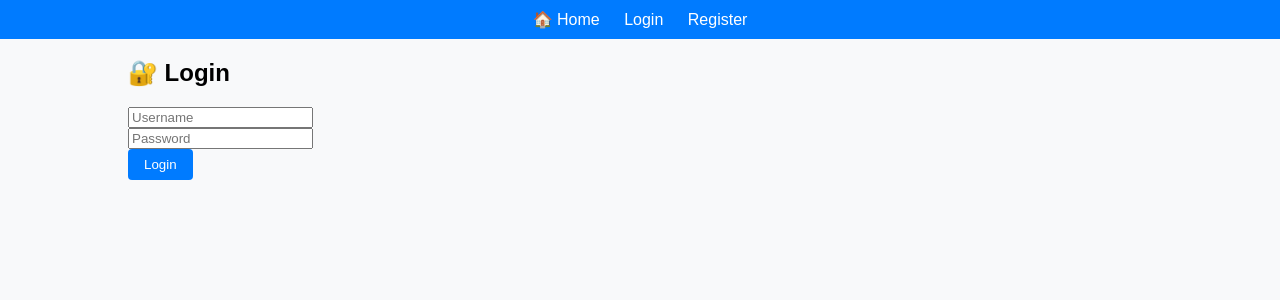
After one commit to Kairyou-ML/mini_project, a Flask app: page /login in a window 1280 px wide. The commit adds this page. Shown: the top 300 px of the page. Run offline with Flask 3, Linux system fonts and the light colour scheme.

Commit message:
WebApp - update login, logout, admin permission; fix database; add schema.sql

```diff
--- a/WebBlog/app.py
+++ b/WebBlog/app.py
@@ -1,19 +1,35 @@
-from flask import Flask, render_template, request, redirect, url_for
-import sqlite3
-import os
+
+import sqlite3, os, hashlib
+from flask import Flask, render_template, request, redirect, url_for, session, flash
 
 app = Flask(__name__)
-DB_FILE = "blog.db"
+app.secret_key = '123345'
+DB_FILE = 'blog.db'
 
-# Database setup
+def init_db():
+    with sqlite3.connect(DB_FILE) as conn:
+        with open('schema.sql', 'r') as f:
+            conn.executescript(f.read())
+
+
+
+# DATABASE SETUP
 def init_db():
     if not os.path.exists(DB_FILE):
         conn = sqlite3.connect(DB_FILE)
         c = conn.cursor()
+        c.execute('''CREATE TABLE users (
+                        id INTEGER PRIMARY KEY AUTOINCREMENT,
+                        username TEXT UNIQUE NOT NULL,
+                        password TEXT NOT NULL,
+                        role TEXT DEFAULT 'user'
+                    )''')
         c.execute('''CREATE TABLE posts (
                         id INTEGER PRIMARY KEY AUTOINCREMENT,
                         title TEXT NOT NULL,
-                        content TEXT NOT NULL
+                        content TEXT NOT NULL,
+                        author_id INTEGER,
+                        FOREIGN KEY (author_id) REFERENCES users(id)
                     )''')
         conn.commit()
         conn.close()
@@ -23,25 +39,72 @@ def get_db_connection():
     conn.row_factory = sqlite3.Row
     return conn
 
-# Routes
+def hash_password(password):
+    return hashlib.sha256(password.encode()).hexdigest()
+
+# AUTH ROUTES
+@app.route('/register', methods=('GET', 'POST'))
+def register():
+    if request.method == 'POST':
+        username = request.form['username']
+        password = hash_password(request.form['password'])
+        conn = get_db_connection()
+        try:
+            conn.execute("INSERT INTO users (username, password) VALUES (?, ?)", (username, password))
+            conn.commit()
+            conn.close()
+            return redirect(url_for('login'))
+        except sqlite3.IntegrityError:
+            return render_template('register.html', error="Username already exists.")
+    return render_template('register.html')
+
+@app.route('/login', methods=('GET', 'POST'))
+def login():
+    if request.method == 'POST':
+        username = request.form['username']
+        password = hash_password(request.form['password'])
+        conn = get_db_connection()
+        user = conn.execute("SELECT * FROM users WHERE username = ? AND password = ?", (username, password)).fetchone()
+        conn.close()
+        if user:
+            session['user_id'] = user['id']
+            session['username'] = user['username']
+            session['role'] = user['role']
+            return redirect(url_for('index'))
+        else:
+            return render_template('login.html', error="Invalid credentials.")
+    return render_template('login.html')
+
+@app.route('/logout')
+def logout():
+    session.clear()
+    return redirect(url_for('index'))
+
+# BLOG ROUTES
 @app.route('/')
 def index():
     conn = get_db_connection()
-    posts = conn.execute("SELECT * FROM posts ORDER BY id DESC").fetchall()
+    posts = conn.execute('''
+        SELECT posts.*, users.username
+        FROM posts
+        JOIN users ON posts.author_id = users.id
+        ORDER BY posts.id DESC
+    ''').fetchall()
     conn.close()
     return render_template('index.html', posts=posts)
 
 @app.route('/create', methods=('GET', 'POST'))
 def create():
+    if 'user_id' not in session:
+        return redirect(url_for('login'))
+
     if request.method == 'POST':
         title = request.form['title']
         content = request.form['content']
-
-        if not title or not content:
-            return render_template('create.html', error="Please fill all fields.")
+        author_id = session['user_id']
 
         conn = get_db_connection()
-        conn.execute("INSERT INTO posts (title, content) VALUES (?, ?)", (title, content))
+        conn.execute("INSERT INTO posts (title, content, author_id) VALUES (?, ?, ?)", (title, content, author_id))
         conn.commit()
         conn.close()
         return redirect(url_for('index'))
@@ -50,11 +113,18 @@ def create():
 
 @app.route('/edit/<int:id>', methods=('GET', 'POST'))
 def edit(id):
+    if 'user_id' not in session:
+        return redirect(url_for('login'))
+
     conn = get_db_connection()
     post = conn.execute("SELECT * FROM posts WHERE id = ?", (id,)).fetchone()
 
-    if post is None:
-        return "Post not found.", 404
+    if not post:
+        return "Post not found", 404
+
+    # Only author or admin can edit
+    if post['author_id'] != session['user_id'] and session.get('role') != 'admin':
+        return "Access denied", 403
 
     if request.method == 'POST':
         title = request.form['title']
@@ -69,13 +139,25 @@ def edit(id):
 
 @app.route('/delete/<int:id>')
 def delete(id):
+    if 'user_id' not in session:
+        return redirect(url_for('login'))
+
     conn = get_db_connection()
+    post = conn.execute("SELECT * FROM posts WHERE id = ?", (id,)).fetchone()
+
+    if not post:
+        return "Post not found", 404
+
+    # Only author or admin can delete
+    if post['author_id'] != session['user_id'] and session.get('role') != 'admin':
+        return "Access denied", 403
+
     conn.execute("DELETE FROM posts WHERE id = ?", (id,))
     conn.commit()
     conn.close()
     return redirect(url_for('index'))
 
-# Main
+# MAIN
 if __name__ == '__main__':
     init_db()
     app.run(debug=True)
--- /dev/null
+++ b/WebBlog/schema.sql
@@ -0,0 +1,13 @@
+CREATE TABLE IF NOT EXISTS users (
+    id INTEGER PRIMARY KEY AUTOINCREMENT,
+    username TEXT UNIQUE NOT NULL,
+    password TEXT NOT NULL
+);
+
+CREATE TABLE IF NOT EXISTS posts (
+    id INTEGER PRIMARY KEY AUTOINCREMENT,
+    title TEXT NOT NULL,
+    content TEXT NOT NULL,
+    author_id INTEGER,
+    FOREIGN KEY(author_id) REFERENCES users(id)
+);
--- a/WebBlog/static/style.css
+++ b/WebBlog/static/style.css
@@ -1,48 +1,35 @@
 body {
-    font-family: Arial, sans-serif;
+    font-family: Arial;
     background: #f8f9fa;
-    color: #333;
     margin: 0;
-    padding: 0;
 }
-
 .navbar {
     background: #007BFF;
     padding: 10px;
     text-align: center;
 }
-
 .navbar a {
     color: white;
     margin: 0 10px;
     text-decoration: none;
 }
-
 .container {
     width: 80%;
     margin: 20px auto;
 }
-
 .post {
     background: white;
     padding: 15px;
-    margin-bottom: 10px;
     border-radius: 8px;
-    box-shadow: 0 0 4px rgba(0,0,0,0.1);
-}
-
-input, textarea {
-    width: 100%;
-    margin-bottom: 10px;
-    padding: 8px;
+    margin-bottom: 15px;
 }
 button {
     background: #007BFF;
     color: white;
     border: none;
     padding: 8px 16px;
-    border-radius: 5px;
+    border-radius: 4px;
 }
-button:hover {
-    background: #0056b3;
-}
+button:hover { background: #0056b3; }
+.error { color: red; }
+.user { color: #fff; margin: 0 10px; }
--- a/WebBlog/templates/base.html
+++ b/WebBlog/templates/base.html
@@ -2,16 +2,24 @@
 <html lang="en">
 <head>
     <meta charset="UTF-8">
-    <title>Simple Blog</title>
+    <title>Flask Blog</title>
     <link rel="stylesheet" href="{{ url_for('static', filename='style.css') }}">
 </head>
 <body>
-    <div class="navbar">
-        <a href="{{ url_for('index') }}">🏠 Home</a>
+<nav class="navbar">
+    <a href="{{ url_for('index') }}">🏠 Home</a>
+    {% if session.get('user_id') %}
         <a href="{{ url_for('create') }}">✍️ New Post</a>
-    </div>
-    <div class="container">
-        {% block content %}{% endblock %}
-    </div>
+        <span class="user">Hi, {{ session['username'] }}!</span>
+        <a href="{{ url_for('logout') }}">Logout</a>
+    {% else %}
+        <a href="{{ url_for('login') }}">Login</a>
+        <a href="{{ url_for('register') }}">Register</a>
+    {% endif %}
+</nav>
+
+<div class="container">
+    {% block content %}{% endblock %}
+</div>
 </body>
 </html>
--- a/WebBlog/templates/edit.html
+++ b/WebBlog/templates/edit.html
@@ -1,9 +1,8 @@
 {% extends 'base.html' %}
 {% block content %}
-<h1>✏️ Edit Post</h1>
-
+<h2>✏️ Edit Post</h2>
 <form method="POST">
-    <input type="text" name="title" value="{{ post['title'] }}"><br>
+    <input type="text" name="title" value="{{ post['title'] }}" required><br>
     <textarea name="content" rows="8">{{ post['content'] }}</textarea><br>
     <button type="submit">Update</button>
 </form>
--- /dev/null
+++ b/WebBlog/templates/login.html
@@ -0,0 +1,10 @@
+{% extends 'base.html' %}
+{% block content %}
+<h2>🔐 Login</h2>
+<form method="POST">
+    <input type="text" name="username" placeholder="Username" required><br>
+    <input type="password" name="password" placeholder="Password" required><br>
+    <button type="submit">Login</button>
+</form>
+{% if error %}<p class="error">{{ error }}</p>{% endif %}
+{% endblock %}
```
Also changed, not shown: WebBlog/templates/create.html (+3 -8 lines), WebBlog/templates/index.html (+5 -5 lines), WebBlog/templates/register.html (added, +10 -0 lines), WebBlog/blog.db.
